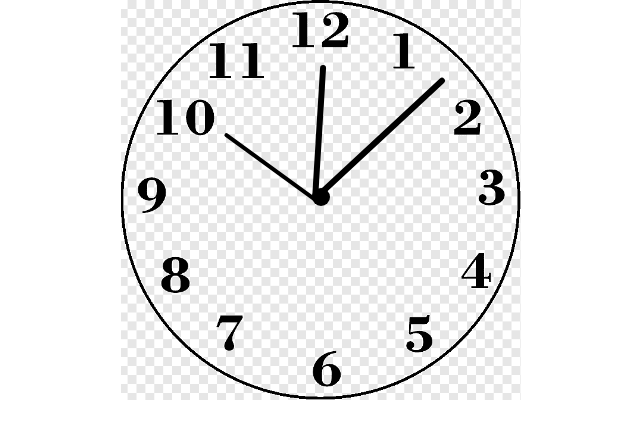
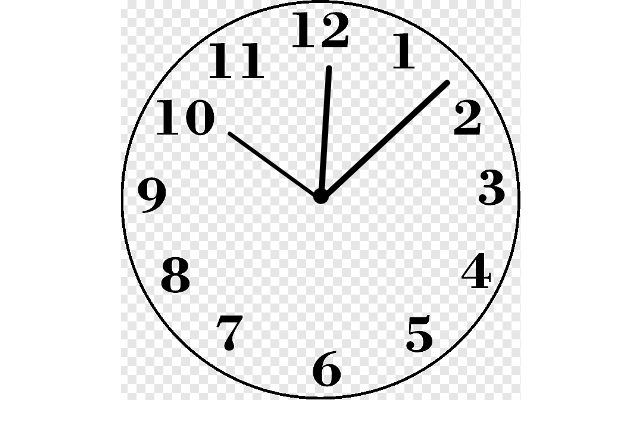
Before and after one commit to lolyparty/Alarm-Clock, a plain HTML site: page index.html in a window 1280 px wide. Shown: the whole page, without its empty margins (319-959 px from the left). Drawn offline with Linux system fonts and the light colour scheme.

Commit message:
update style.css

```diff
--- a/style.css
+++ b/style.css
@@ -25,7 +25,7 @@ body{
     background:#000;
     position:absolute;
     top: 50%;
-    transform-origin: 0% 0%;
+    transform-origin: 50% 0%;
     border-radius: 0px 0px 10px 10px;
 }
 
@@ -50,11 +50,11 @@ body{
 
 .clock:before{
     content:'';
-    height: 18px;
-    width:18px;
+    height: 16px;
+    width:16px;
     position: absolute;
     background: #000;
     border-radius:50%;
     top:47%;
-    left:47.7%;
+    left:48%;
 }
```
